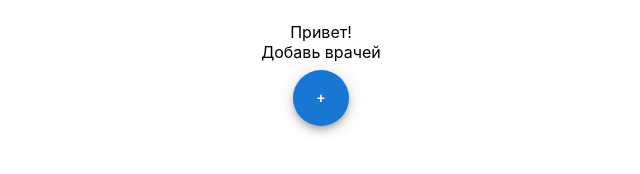
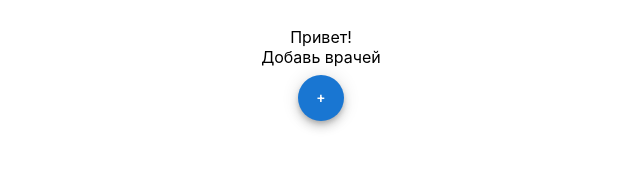
Before and after one commit to stupinaki/medical-notes, a React (Create React App) app: page /doctors in a window 1280 px wide. Shown: the part 326-500 px from the top of the page, without its empty margins (319-959 px from the left). Built offline with nearby package versions, Linux system fonts and the light colour scheme.

Commit message:
button replacement, add link

```diff
--- a/package.json
+++ b/package.json
@@ -5,7 +5,6 @@
   "dependencies": {
     "@emotion/react": "^11.5.0",
     "@emotion/styled": "^11.3.0",
-    "@mui/material": "^5.1.0",
     "@testing-library/jest-dom": "^5.14.1",
     "@testing-library/react": "^11.2.7",
     "@testing-library/user-event": "^12.8.3",
--- a/src/components/DoctorForm/DoctorForm.js
+++ b/src/components/DoctorForm/DoctorForm.js
@@ -2,7 +2,7 @@ import React from 'react';
 import {Link, useNavigate} from "react-router-dom";
 import {AppRoutes} from "../App/constants/routes";
 import './DoctorForm.css';
-import {Fab} from "@mui/material";
+import Fab from "../Fab/Fab";
 import {useDoctorsContext} from "../../contexts/DoctorsContext";
 
 
--- a/src/components/Doctors/Doctors.js
+++ b/src/components/Doctors/Doctors.js
@@ -1,6 +1,6 @@
 import {Link, useNavigate} from "react-router-dom";
 import {AppRoutes} from "../App/constants/routes";
-import {Fab} from "@mui/material";
+import Fab from "../Fab/Fab";
 import React from "react";
 import {DoctorItem} from "./DoctorItem";
 import './Doctors.css'
--- /dev/null
+++ b/src/components/Fab/Fab.css
@@ -0,0 +1,32 @@
+.fab{
+    display: inline-flex;
+    justify-content: center;
+    align-items: center;
+    position: relative;
+    box-sizing: border-box;
+    cursor: pointer;
+    border: 0;
+    margin: 0;
+    font-family: "Roboto","Helvetica","Arial",sans-serif;
+    font-weight: 500;
+    font-size: 0.875rem;
+    line-height: 1.75;
+    letter-spacing: 0.02857em;
+    text-transform: uppercase;
+    min-height: 36px;
+    transition: background-color 250ms,
+                cubic-bezier(0.4, 0, 0.2, 1) 0ms,
+                box-shadow 250ms,
+                cubic-bezier(0.4, 0, 0.2, 1) 0ms,
+                border-color 250ms,
+                cubic-bezier(0.4, 0, 0.2, 1) 0ms;
+    border-radius: 50%;
+    padding: 0;
+    color: #fff;
+    background-color: rgb(25, 118, 210);
+    width: 46px;
+    height: 46px;
+    box-shadow: 0 3px 5px -1px rgba(0, 0, 0, 0.2),
+                0 6px 10px 0 rgba(0, 0, 0, 0.14),
+                0 1px 18px 0 rgba(0, 0, 0, 0.12);
+}
--- /dev/null
+++ b/src/components/Fab/Fab.js
@@ -0,0 +1,13 @@
+import React from "react";
+import './Fab.css'
+
+
+export default function Fab({className, children}){
+
+    return (
+        <button color="primary" aria-label="add" className={`fab ${className || ''}`}>
+            {children}
+        </button>
+
+    )
+}
--- a/src/components/SummaryCards/SummaryCards.js
+++ b/src/components/SummaryCards/SummaryCards.js
@@ -1,6 +1,6 @@
 import './SummaryCards.css';
 import React from "react";
-import {Fab, } from "@mui/material";
+import Fab from "../Fab/Fab";
 import {Link, useParams} from "react-router-dom";
 import {Card} from "./Card";
 import {AppRoutes} from "../App/constants/routes";
--- a/src/components/VisitDetailsForm/VisitDetailsForm.js
+++ b/src/components/VisitDetailsForm/VisitDetailsForm.js
@@ -1,13 +1,14 @@
 import React, {useCallback, useState} from "react";
 import {VisitDetailsInput} from "./VisitDetailsInput/VisitDetailsInput";
 import './VisitDetailsForm.css';
-import {useNavigate, useParams} from "react-router-dom";
+import {useNavigate, useParams, Link} from "react-router-dom";
 import {AppRoutes} from "../App/constants/routes";
 import {LocalStorage} from "../App/constants/localStorage";
-import {Fab} from "@mui/material";
+import Fab from "../Fab/Fab";
 
 export default function VisitDetailsForm() {
     const {id} = useParams();
+
     const navigate = useNavigate();
 
     const [value, setValue] = useState({});
@@ -89,9 +90,12 @@ export default function VisitDetailsForm() {
                     Сохранить
                 </button>
             </form>
-            <Fab className='visitDetailsForm__backButton' color="primary">
-                🠔
-            </Fab>
+
+            <Link to={AppRoutes.DOCTOR.replace(':id', id)}>
+                <Fab className='visitDetailsForm__backButton'>
+                    🠔
+                </Fab>
+            </Link>
         </div>
     )
 }
```
Also changed, not shown: 1 other file (tests, documents, lock files or other folders).
